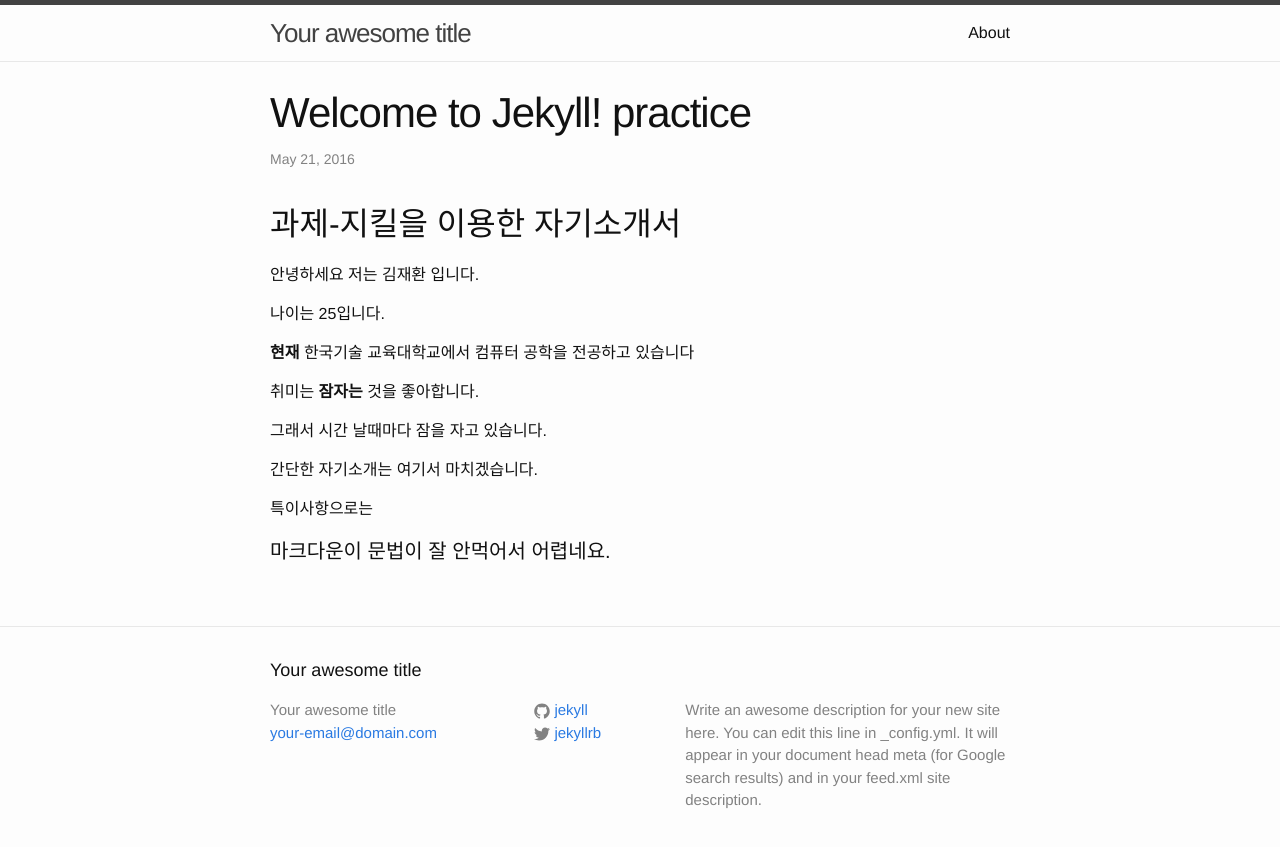
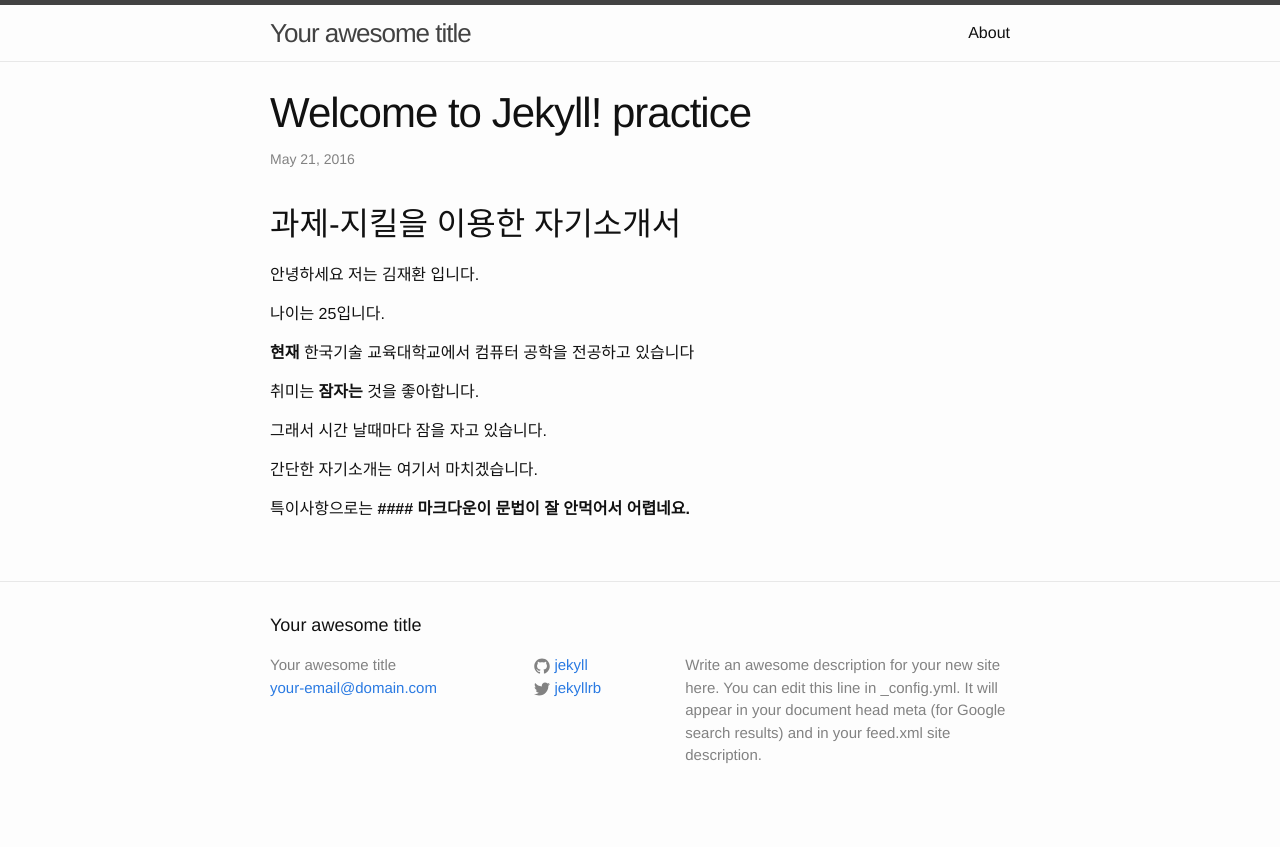
Before and after one commit to jhkc/jhkc.github.com, a Jekyll site: the page built from _posts/2016-05-19-welcome-to-jekyll.markdown, in a window 1280 px wide. Shown: the top 847 px of the page. Built offline with Jekyll 4.4.1, drawn with Linux system fonts in a browser that asks for light colours.

```diff
--- a/_posts/2016-05-19-welcome-to-jekyll.markdown
+++ b/_posts/2016-05-19-welcome-to-jekyll.markdown
@@ -18,8 +18,7 @@ categories: jekyll update
 
 간단한 자기소개는 여기서 마치겠습니다.
 
-특이사항으로는
-####  마크다운이 문법이 잘 안먹어서 어렵네요.
+특이사항으로는  **####  마크다운이 문법이 잘 안먹어서 어렵네요.**
 
 
 
```
